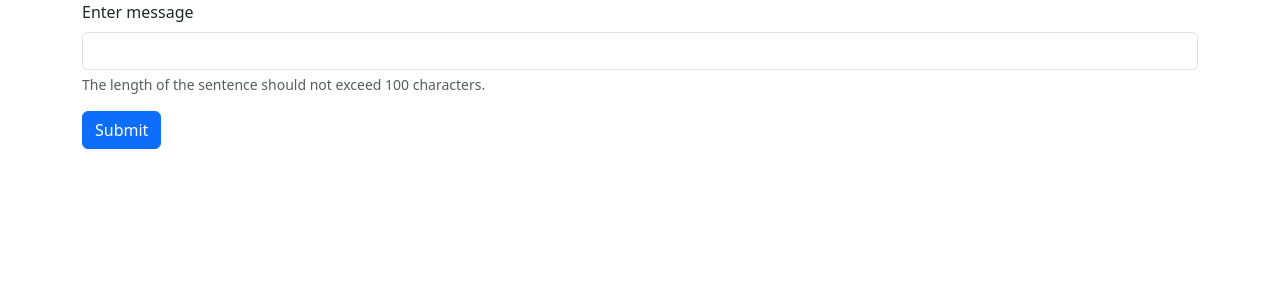
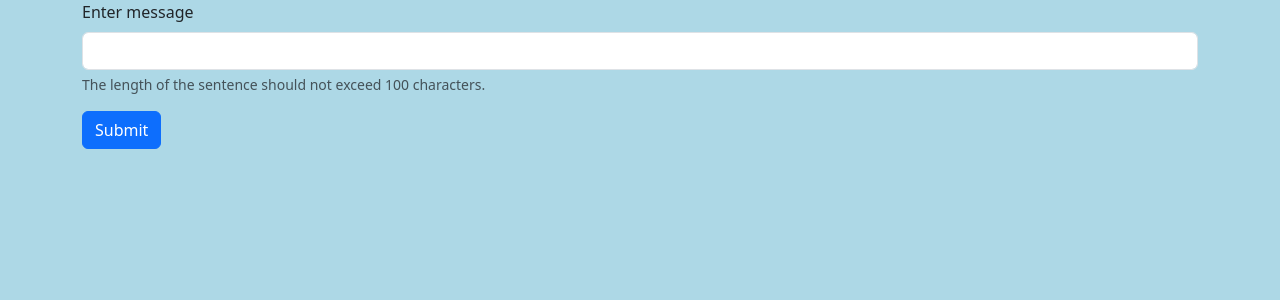
Before and after one commit to what1sloove/Video-creator, a Django app: page / in a window 1280 px wide. Shown: the top 300 px of the page. Run offline with Django 5.2, Linux system fonts and the light colour scheme.

Commit message:
Updated background.

```diff
--- a/templates/index.html
+++ b/templates/index.html
@@ -6,9 +6,14 @@
     <title>Bootstrap demo</title>
     <link href="https://cdn.jsdelivr.net/npm/bootstrap@5.3.3/dist/css/bootstrap.min.css" rel="stylesheet"
           integrity="sha384-QWTKZyjpPEjISv5WaRU9OFeRpok6YctnYmDr5pNlyT2bRjXh0JMhjY6hW+ALEwIH" crossorigin="anonymous">
+     <style>
+        .bg-lightblue {
+            background-color: #add8e6;
+        }
+    </style>
 </head>
-<body>
-<div class="container">
+<body class="bg-lightblue">
+<div class="container ">
     <form action="/", enctype="multipart/form-data">
         <div class="mb-3">
             <label for="exampleInputEmail1" class="form-label">Enter message</label>
```
